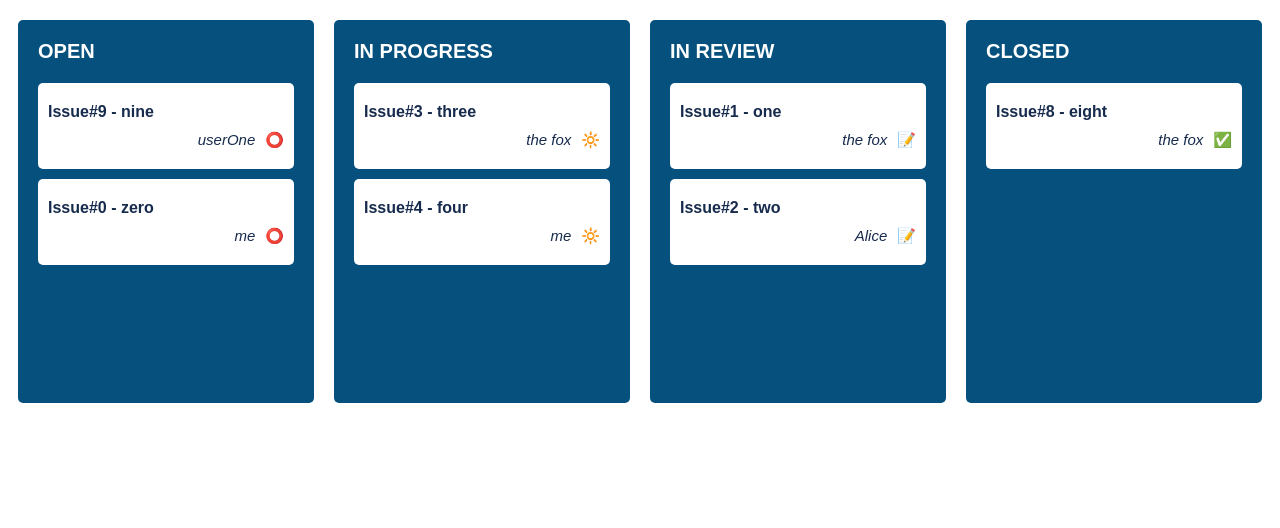
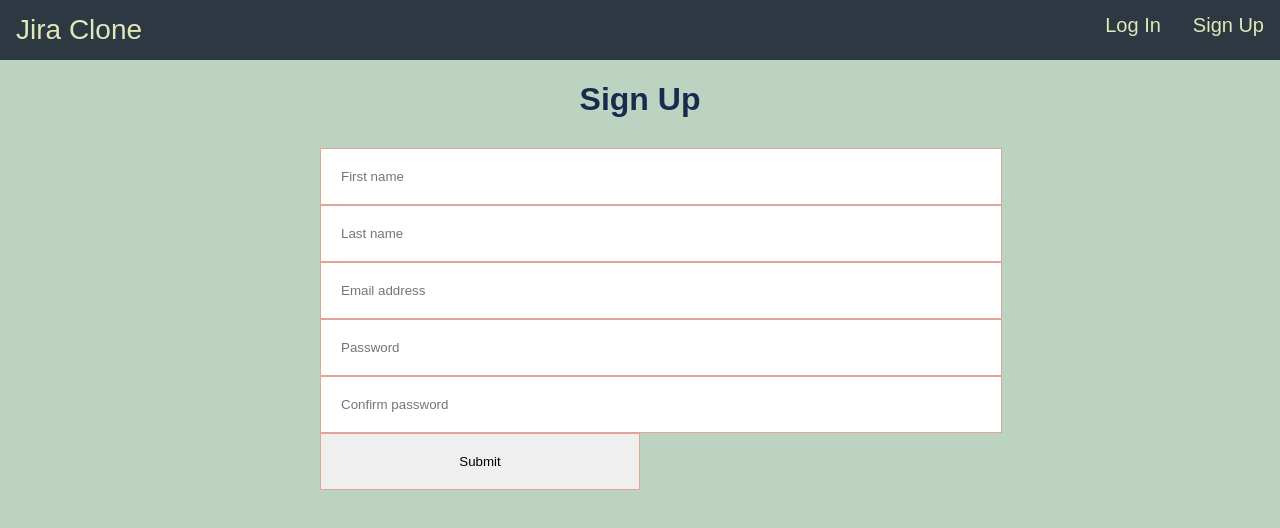
Before and after one commit to MLH-Fellowship/jira-clone, a React (Create React App) app: page /signup in a window 1280 px wide. Shown: the top 528 px of the page. Built offline with nearby package versions, Linux system fonts and the light colour scheme.

Commit message:
set up UI login, logout, signup

```diff
--- a/package.json
+++ b/package.json
@@ -11,6 +11,7 @@
     "react-dnd-html5-backend": "^11.1.3",
     "react-dom": "^16.13.1",
     "react-modal": "^3.11.2",
+    "react-router-dom": "^5.2.0",
     "react-scripts": "3.4.3"
   },
   "devDependencies": {
--- a/src/App.css
+++ b/src/App.css
@@ -1,15 +1,17 @@
 :root {
-  --primary-color: rgb(62, 100, 255);
   --text-color: #172b4d;
-  --disabled-color: #fad6d6;
-  --background-color: #05507C;
+  --background-color: #2d3843;
+  --light-color: #bcd3c2;
+  --accent-text-color: #e0e7b8;
+  /* --highlight-color: #d29484; */
+  --highlight-color: #dda697;
 }
-
 
 body {
   color: var(--text-color);
   font-family: sans-serif;
   margin: 0;
+  background-color: var(--light-color);
 }
 
 a {
@@ -26,18 +28,14 @@ h2 {
   margin: 0;
 }
 
-button, input {
+button,
+input {
   padding: 4px;
-  border: 1px solid var(--disabled-color);
+  border: 1px solid var(--highlight-color);
 }
 
 button {
-  color: var(--primary-color);
   cursor: pointer;
-}
-
-button.active {
-  color: var(--primary-color);
 }
 
 button.active:after {
@@ -46,7 +44,6 @@ button.active:after {
   margin: 0 auto;
   width: 50%;
   padding-top: 4px;
-  border-bottom: 1px solid var(--primary-color);
 }
 
 .row {
@@ -67,18 +64,12 @@ button.active:after {
 .card:hover {
   cursor: pointer;
 }
-
 .card-title {
   font-weight: 600;
   font-size: 16px;
 }
-
-.card-asignee{
-  text-align: right;
-}
-.card-status{
-  text-align: right;
-  padding-left: 10px;
+.card-asignee {
+  text-align: left;
 }
 
 .drop-wrapper {
@@ -94,7 +85,7 @@ button.active:after {
   padding: 20px;
   background-color: var(--background-color);
   border-radius: 5px;
-  width:20%;
+  width: 20%;
   min-width: 150px;
 }
 
@@ -103,7 +94,7 @@ button.active:after {
   font-weight: 600;
   margin-bottom: 20px;
   margin-top: 0;
-  color:white;
+  color: white;
 }
 
 .list {
@@ -111,7 +102,7 @@ button.active:after {
 }
 
 .modal {
-  background-color: #F4F5F7;
+  background-color: #f4f5f7;
   border-radius: 2px;
   margin: 48px 0 80px;
   min-height: 450px;
@@ -128,7 +119,7 @@ button.active:after {
   left: 0;
   right: 0;
   bottom: 0;
-  background-color: rgba(0,0,0,0.7);;
+  background-color: rgba(0, 0, 0, 0.7);
 }
 
 .close-btn {
@@ -141,33 +132,83 @@ button.active:after {
 }
 
 .close-btn:hover {
-  background-color: #DCDCDC;
+  background-color: #dcdcdc;
 }
 
 .issue-details {
   display: flex;
 }
-.issue-description{
+.issue-description {
   flex: 70%;
-  border:2px solid #172b4d;
+  border: 2px solid #172b4d;
   margin-right: 30px;
 }
-.issue-tools{
+.issue-tools {
   flex: 30%;
-  border:2px solid #172b4d;
+  border: 2px solid #172b4d;
 }
 
-.section-header{
+.section-header {
   background-color: var(--background-color);
-  color:white;
+  color: white;
   padding: 10px;
 }
-.section{
+.section {
   padding: 10px;
 }
-.label{
-  margin-right:20px;
+.label {
+  margin-right: 20px;
   padding: 10px;
   background-color: var(--background-color);
-  color:white;
+  color: white;
 }
+
+.status {
+  background-color: var(--highlight-color);
+  color: var(--text-color);
+  padding: 10px;
+  border-radius: 5px;
+  font-size: 24px;
+  font-weight: bold;
+}
+
+ul {
+  list-style-type: none;
+  margin: 0;
+  padding: 0;
+  overflow: hidden;
+  background-color: var(--background-color);
+}
+
+li {
+  float: left;
+  font-size: 20px;
+}
+
+li a {
+  display: block;
+  color: var(--accent-text-color);
+  text-align: center;
+  padding: 14px 16px;
+  text-decoration: none;
+}
+
+li a:hover:not(.active) {
+  background-color: #111;
+}
+
+.form {
+  width: 50%;
+  margin: 30px auto;
+}
+.input {
+  width: 100%;
+  padding: 20px;
+}
+.submit {
+  width: 50%;
+  padding: 20px;
+}
+.submit:hover {
+  background-color: var(--highlight-color);
+}
--- a/src/App.js
+++ b/src/App.js
@@ -1,15 +1,75 @@
-import React from 'react';
-import './App.css';
+import React, { Component } from "react";
+import {
+  BrowserRouter as Router,
+  Switch,
+  Route,
+  Redirect,
+} from "react-router-dom";
+import "./App.css";
+import { DndProvider } from "react-dnd";
+import { HTML5Backend } from "react-dnd-html5-backend";
+import SignInPage from "./pages/SignIn";
 import Homepage from "./pages/Homepage";
-import { DndProvider } from "react-dnd";
-import { HTML5Backend } from 'react-dnd-html5-backend'
+import SignUp from "./pages/SignUp";
+import Navbar from "./components/layout/Navbar";
 
-function App() {
-  return (
-    <DndProvider backend={HTML5Backend}>
-      <Homepage />
-    </DndProvider>
-  );
+class App extends Component {
+  constructor(props) {
+    super(props);
+    this.state = {
+      isSignedIn: false,
+    };
+  }
+  signIn = (user) => {
+    window.alert(`${user.email} is signed in!`);
+    this.setState({ isSignedIn: true });
+    return <Redirect to="/" />;
+  };
+  signOut = () => {
+    this.setState({ isSignedIn: false });
+  };
+  signUp = (user) => {
+    window.alert(`Welcome ${user.firstName}`);
+    this.signIn();
+  };
+
+  render() {
+    return (
+      <DndProvider backend={HTML5Backend}>
+        <Router>
+          <Navbar
+            isSignedIn={this.state.isSignedIn}
+            signIn={this.signIn}
+            signOut={this.signOut}
+            signUp={this.signUp}
+          />
+          <Switch>
+            <Route path="/" exact>
+              {this.state.isSignedIn ? (
+                <Homepage />
+              ) : (
+                <SignInPage signIn={this.signIn} />
+              )}
+            </Route>
+            <Route path="/signup">
+              {this.state.isSignedIn ? (
+                <Redirect to={"/"} />
+              ) : (
+                <SignUp signUp={this.signIn} />
+              )}
+            </Route>
+            <Route path="/signin">
+              {this.state.isSignedIn ? (
+                <Redirect to={"/"} />
+              ) : (
+                <SignInPage signIn={this.signIn} />
+              )}
+            </Route>
+          </Switch>
+        </Router>
+      </DndProvider>
+    );
+  }
 }
 
 export default App;
--- a/src/components/issue/IssueDescription.js
+++ b/src/components/issue/IssueDescription.js
@@ -1,42 +1,40 @@
-import React from 'react'
+import React from "react";
 
 const IssueDescription = ({ issue }) => {
-    const {comments, content, status, icon, labels} = issue;
-    const assignedTo = issue.assignee ? `${issue.assignee}` : 'Unassigned'
+  const { comments, content, status, icon, label } = issue;
+  const assignedTo = issue.assignee ? `${issue.assignee}` : "Unassigned";
   return (
     <>
       <h2 className="section-header">Description:</h2>
-    <div className='section'>
-        <p>{icon} {status}</p>
-        {labels && labels.length > 0 && (
-            <p style={{margin:'20px 0'}}>
-                {labels.map(label => (
-                    <span className='label'>
-                        {label}
-                    </span>
-                ))}
+      <div className="section">
+        <p>{content}</p>
+        {label && (
+          <p style={{ margin: "20px 0" }}>
+            <span className="label">{label}</span>
           </p>
+        )}
 
-        )}
-        <p>{content}</p>
-        <p style={{textAlign:'right'}}>Assigned to: {assignedTo}</p>
+        <p style={{ textAlign: "right" }}>Assigned to: {assignedTo}</p>
       </div>
       <h2 className="section-header">Comments:</h2>
-    <div className='section'>
-        {comments && comments.length > 0 &&  comments.map(comment => {
-            return(
+      <div className="section">
+        {comments &&
+          comments.length > 0 &&
+          comments.map((comment) => {
+            return (
               <>
-                <p><i>{comment.date}</i>{' - '}{comment.user}
+                <p>
+                  <i>{comment.date}</i>
+                  {" - "}
+                  {comment.user}
                 </p>
-                <p style={{paddingLeft:'30px'}}>{comment.content}</p>
+                <p style={{ paddingLeft: "30px" }}>{comment.content}</p>
               </>
-            )})
-        }
-        {(!comments || comments.length === 0)  && (
-            <p>Nothing yet.</p>
-        )}
+            );
+          })}
+        {(!comments || comments.length === 0) && <p>Nothing yet.</p>}
       </div>
     </>
-  )
-}
+  );
+};
 export default IssueDescription;
--- a/src/components/issue/IssueSummary.js
+++ b/src/components/issue/IssueSummary.js
@@ -3,19 +3,19 @@ import { useDrag, useDrop } from "react-dnd";
 import IssueDetails from "./IssueDetails";
 import ITEM_TYPE from "../../data/types";
 
-const IssueSummary =  ({ item, index, moveItem, status }) => {
+const IssueSummary = ({ item, index, moveItem }) => {
   const ref = useRef(null);
   const [, drop] = useDrop({
     accept: ITEM_TYPE,
     hover(item, monitor) {
       if (!ref.current) {
-                return
+        return;
       }
       const dragIndex = item.index;
       const hoverIndex = index;
 
       if (dragIndex === hoverIndex) {
-                return
+        return;
       }
 
       const hoveredRect = ref.current.getBoundingClientRect();
@@ -36,9 +36,9 @@ const IssueSummary =  ({ item, index, moveItem, status }) => {
 
   const [{ isDragging }, drag] = useDrag({
     item: { type: ITEM_TYPE, ...item, index },
-        collect: monitor => ({
-            isDragging: monitor.isDragging()
-        })
+    collect: (monitor) => ({
+      isDragging: monitor.isDragging(),
+    }),
   });
 
   const [show, setShow] = useState(false);
@@ -46,8 +46,7 @@ const IssueSummary =  ({ item, index, moveItem, status }) => {
   const onClose = () => setShow(false);
   drag(drop(ref));
 
-    const assignedTo = item.assignee ? `${item.assignee}` : 'Unassigned'
-
+  const assignedTo = item.assignee ? `${item.assignee}` : "Unassigned";
   return (
     <Fragment>
       <div
@@ -56,17 +55,16 @@ const IssueSummary =  ({ item, index, moveItem, status }) => {
         className={"card"}
         onClick={onOpen}
       >
-                <p className={"card-title"}>Issue#{item.id} - {item.title}</p>
-                <p className={"card-asignee"}><i>{assignedTo}</i><span className={"card-status"}>{item.icon}</span></p>
-
+        <p className={"card-title"}>
+          Issue#{item.id} - {item.title}
+        </p>
+        <p className={"card-asignee"}>
+          <i>{assignedTo}</i>
+        </p>
       </div>
-            <IssueDetails
-                issue={item}
-                onClose={onClose}
-                show={show}
-            />
+      <IssueDetails issue={item} onClose={onClose} show={show} />
     </Fragment>
   );
 };
 
-export default IssueSummary
+export default IssueSummary;
--- /dev/null
+++ b/src/components/layout/Navbar.js
@@ -0,0 +1,38 @@
+import React from "react";
+import { NavLink } from "react-router-dom";
+
+const Navbar = ({ isSignedIn, signOut }) => {
+  const links = isSignedIn ? (
+    <ul>
+      <li>
+        <NavLink to="/" style={{ fontSize: "28px" }}>
+          Jira Clone
+        </NavLink>
+      </li>
+      <li style={{ float: "right" }}>
+        <a onClick={signOut}>Log Out</a>
+      </li>
+      <li style={{ float: "right" }}>
+        <NavLink to="/create">Create Issue</NavLink>
+      </li>
+    </ul>
+  ) : (
+    <ul>
+      <li>
+        <NavLink to="/" style={{ fontSize: "28px" }}>
+          Jira Clone
+        </NavLink>
+      </li>
+      <li style={{ float: "right" }}>
+        <NavLink to="/signup">Sign Up</NavLink>
+      </li>
+      <li style={{ float: "right" }}>
+        <NavLink to="/signin">Log In</NavLink>
+      </li>
+    </ul>
+  );
+
+  return <div>{links}</div>;
+};
+
+export default Navbar;
--- a/src/data/index.js
+++ b/src/data/index.js
@@ -1,95 +1,98 @@
-const data = [{
+const data = [
+  {
     id: 9,
     status: "Open",
-    icon: "⭕️",
     title: "nine",
     content: "Get the modal working!",
-    comments:[{
-        user: 'userOne',
-        content:'FIRST!!!',
-        date:'10/10/20'
-    },{
-        user: 'userTwo',
-        content:'Good Job!',
-        date:'10/10/20'
-    }],
-    date:'10/02/20',
-    dueDate:'11/10/20',
-    assignee:'userOne',
-    reporter:'userTwo',
-    labels:['new feature request', 'v2.7.0'],
-    linkedIssues:[1,6],
-    activity:[{
-        user: 'userTwo',
-        date:'10/2/20',
-        action:'Created Issue'
-    },
-    {
-        user: 'userOne',
-        date:'10/4/20',
-        action:'Updated status: In Review'
-    }]
-},{id:0,
-    title:'zero',
-    content:'Lorem ipsum dolor sit amet, consectetur adipiscing elit, sed do eiusmod tem',
-    assignee:'me',
-    date:'10/10/20',
+    comments: [
+      {
+        user: "userOne",
+        content: "FIRST!!!",
+        date: "10/10/20",
+      },
+      {
+        user: "userTwo",
+        content: "Good Job!",
+        date: "10/10/20",
+      },
+    ],
+    date: "10/02/20",
+    dueDate: "11/10/20",
+    assignee: "userOne",
+    reporter: "userTwo",
+    label: "new feature request",
+    linkedIssues: [1, 6],
+  },
+  {
+    id: 0,
+    title: "zero",
+    content:
+      "Lorem ipsum dolor sit amet, consectetur adipiscing elit, sed do eiusmod tem",
+    assignee: "me",
+    date: "10/10/20",
     status: "Open",
-    icon: "⭕️",
-},{id:1,
-    title:'one',
-    content:'The quick brown fox jumped ovee the lazy dog.',
-    assignee:'the fox',
-    date:'10/20/20',
+  },
+  {
+    id: 1,
+    title: "one",
+    content: "The quick brown fox jumped ovee the lazy dog.",
+    assignee: "the fox",
+    date: "10/20/20",
     status: "In Review",
-    icon: "📝",
-},{id:2,
-    title:'two',
-    content:"you see, a dog growls when it's angry, and wags its tail when it's pleased. Now I growl when I'm pleased, and wag my tail when I'm angry. Therefore I'm mad.",
-    assignee:'Alice',
-    date:'10/10/20',
+  },
+  {
+    id: 2,
+    title: "two",
+    content:
+      "you see, a dog growls when it's angry, and wags its tail when it's pleased. Now I growl when I'm pleased, and wag my tail when I'm angry. Therefore I'm mad.",
+    assignee: "Alice",
+    date: "10/10/20",
     status: "In Review",
-    icon: "📝",
-},{id:3,
-    title:'three',
-    content:'The quick brown fox jumped ovee the lazy dog.',
-    assignee:'the fox',
-    date:'10/20/20',
+  },
+  {
+    id: 3,
+    title: "three",
+    content: "The quick brown fox jumped ovee the lazy dog.",
+    assignee: "the fox",
+    date: "10/20/20",
     status: "In Progress",
-    icon: "🔆️",
-},{id:4,
-    title:'four',
-    content:'Lorem ipsum dolor sit amet, consectetur adipiscing elit, sed do eiusmod tem',
-    assignee:'me',
-    date:'10/10/20',
+  },
+  {
+    id: 4,
+    title: "four",
+    content:
+      "Lorem ipsum dolor sit amet, consectetur adipiscing elit, sed do eiusmod tem",
+    assignee: "me",
+    date: "10/10/20",
     status: "In Progress",
-    icon: "🔆️",
-},{id:8,
-    title:'eight',
-    content:'The quick brown fox jumped ovee the lazy dog.',
-    assignee:'the fox',
-    date:'10/20/20',
+  },
+  {
+    id: 8,
+    title: "eight",
+    content: "The quick brown fox jumped ovee the lazy dog.",
+    assignee: "the fox",
+    date: "10/20/20",
     status: "Closed",
-    icon: "✅",
-}];
+  },
+];
 
-const issueStatus = [{
+const issueStatus = [
+  {
     status: "Open",
-    icon: "⭕️",
-    color: "#EB5A46"
-}, {
+    color: "#EB5A46",
+  },
+  {
     status: "In Progress",
-    icon: "🔆️",
-    color: "#00C2E0"
-}, {
+    color: "#00C2E0",
+  },
+  {
     status: "In Review",
-    icon: "📝",
-    color: "#C377E0"
-}, {
+    color: "#C377E0",
+  },
+  {
     status: "Closed",
-    icon: "✅",
-    color: "#3981DE"
-}];
-
+    color: "#3981DE",
+  },
+];
 
 export { data, issueStatus };
--- /dev/null
+++ b/src/pages/SignIn.js
@@ -0,0 +1,45 @@
+import React, { useState } from "react";
+import { Link } from "react-router-dom";
+
+const SignInPage = ({ signIn }) => {
+  const [email, setEmail] = useState("");
+  const [password, setPassword] = useState("");
+  const onSubmit = (e) => {
+    e.preventDefault();
+    const user = { email, password };
+    signIn(user);
+  };
+  return (
+    <>
+      <h1 style={{ textAlign: "center" }}>Sign In</h1>
+      <form onSubmit={(e) => onSubmit(e)} className="form">
+        <input
+          className="input"
+          value={email}
+          onChange={(e) => setEmail(e.target.value)}
+          placeholder="Email address"
+          type="email"
+          name="email"
+          required
+        />
+        <input
+          className="input"
+          value={password}
+          onChange={(e) => setPassword(e.target.value)}
+          placeholder="Password"
+          type="password"
+          name="password"
+          required
+        />
+        <button className="submit" type="submit">
+          Submit
+        </button>
+      </form>
+      <p style={{ textAlign: "center" }}>
+        New around here? <Link to="/signup">Sign Up</Link>
+      </p>
+    </>
+  );
+};
+
+export default SignInPage;
--- /dev/null
+++ b/src/pages/SignUp.js
@@ -0,0 +1,83 @@
+import React, { useState } from "react";
+
+function SignUp({ signUp }) {
+  const [firstName, setFirstName] = useState("");
+  const [lastName, setLastName] = useState("");
+  const [email, setEmail] = useState("");
+  const [password, setPassword] = useState("");
+  const [confirmPassword, setConfirmPassword] = useState("");
+
+  const onSubmit = (e) => {
+    e.preventDefault();
+    const user = {
+      firstName,
+      lastName,
+      email,
+      password,
+    };
+    if (password === confirmPassword) {
+      signUp(user);
+    } else {
+      window.alert("passwords must match");
+    }
+  };
+
+  return (
+    <>
+      <h1 style={{ textAlign: "center" }}>Sign Up</h1>
+      <form onSubmit={(e) => onSubmit(e)} className="form">
+        <input
+          className="input"
+          value={firstName}
+          onChange={(e) => setFirstName(e.target.value)}
+          placeholder="First name"
+          type="text"
+          name="firstName"
+          required
+        />
+        <input
+          className="input"
+          value={lastName}
+          onChange={(e) => setLastName(e.target.value)}
+          placeholder="Last name"
+          type="text"
+          name="lastName"
+          required
+        />
+        <input
+          className="input"
+          value={email}
+          onChange={(e) => setEmail(e.target.value)}
+          placeholder="Email address"
+          type="email"
+          name="email"
+          required
+        />
+        <input
+          className="input"
+          value={password}
+          onChange={(e) => setPassword(e.target.value)}
+          placeholder="Password"
+          type="password"
+          name="password"
+          minLength="6"
+          required
+        />
+        <input
+          className="input"
+          value={confirmPassword}
+          onChange={(e) => setConfirmPassword(e.target.value)}
+          placeholder="Confirm password"
+          type="password"
+          name="password"
+          minLength="6"
+          required
+        />
+        <button className="submit" type="submit">
+          Submit
+        </button>
+      </form>
+    </>
+  );
+}
+export default SignUp;
```
Also changed, not shown: src/components/issue/IssueDetails.js (+16 -13 lines), 1 other file (tests, documents, lock files or other folders). Lines whose indentation alone changed are shown as unchanged.
